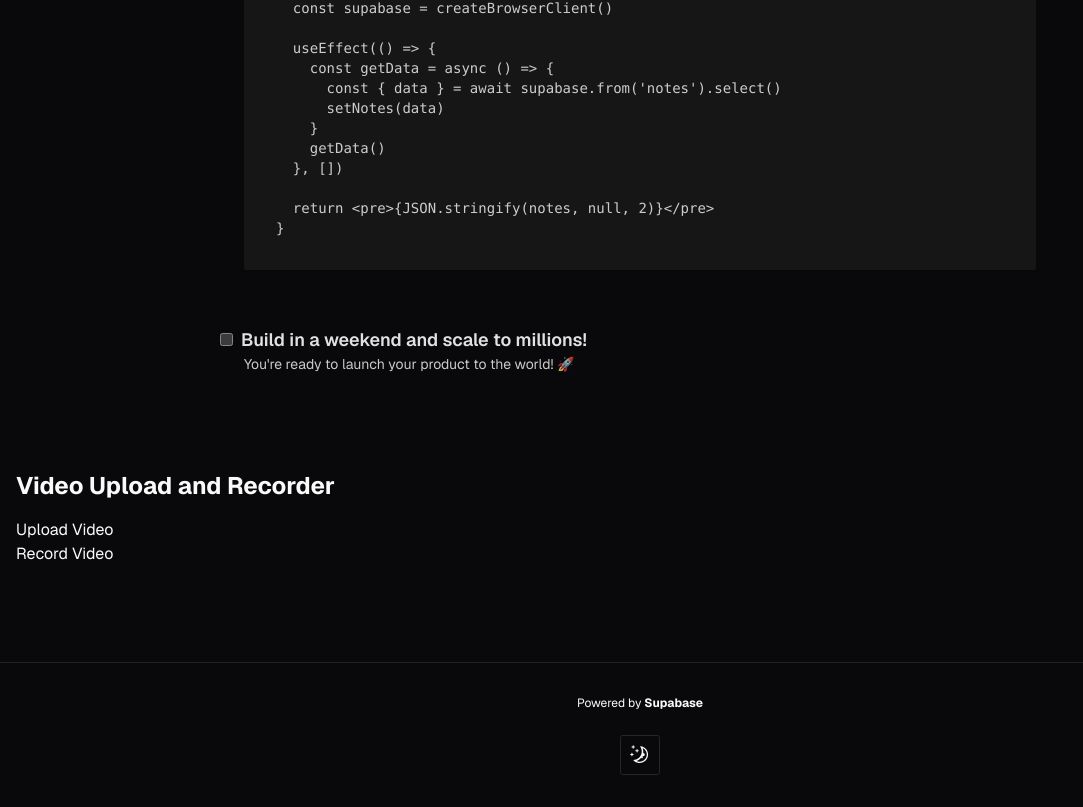
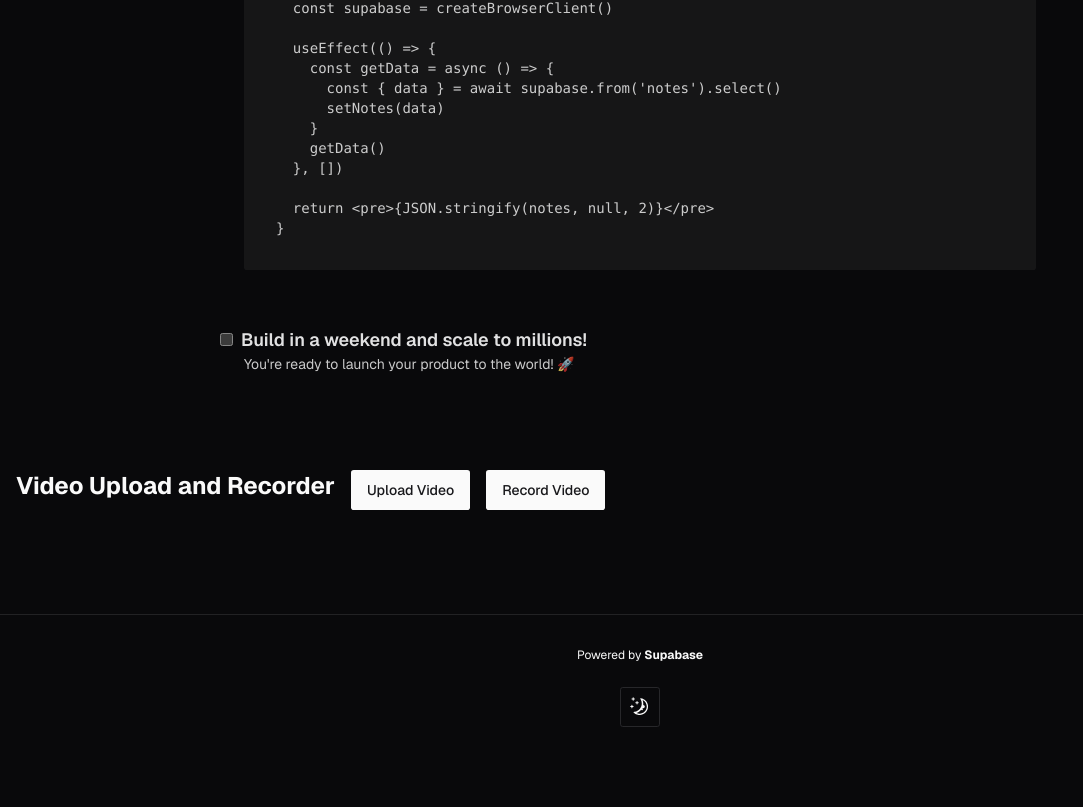
Before and after one commit to pmewbourne/p-olygraph_app, a Next.js app: page / in a window 1280 px wide. Shown: the part 1790-2597 px from the top of the page, without its empty margins (0-1083 px from the left). After the commit the page ends 2549 px from the top, so only its background shows below. Built offline with nearby package versions, Linux system fonts and the light colour scheme; no server answers.

Commit message:
file upload and video are buttons

```diff
--- a/src/app/page.tsx
+++ b/src/app/page.tsx
@@ -8,6 +8,7 @@
 import React from 'react';
 import { FileUploadButton } from '../components/FileUploadButton';
 import { VideoRecorder } from '../components/VideoRecorder';
+import { Button } from '@/components/ui/button'
 
 export default async function Index() {
 
@@ -43,9 +44,11 @@
       </div>
 
       <div className="container mx-auto p-4">
-        <h1 className="text-2xl font-bold mb-4">Video Upload and Recorder</h1>
-          <FileUploadButton />
-          <VideoRecorder />
+        <div className="flex space-x-4">
+          <h1 className="text-2xl font-bold mb-4">Video Upload and Recorder</h1>
+            <FileUploadButton />
+            <VideoRecorder />
+        </div>
       </div>
 
       <footer className="w-full justify-center border-t border-t-foreground/10 p-8 text-center text-xs">
--- a/src/components/FileUploadButton.tsx
+++ b/src/components/FileUploadButton.tsx
@@ -1,9 +1,11 @@
 "use client";
-import { useState } from 'react';
+import { useState } from "react";
+import { Button } from "./ui/button"; // Assuming Button is in the ui folder
 
 export const FileUploadButton = () => {
   const [videoURL, setVideoURL] = useState<string | null>(null);
 
+  // File input handler
   const handleVideoUpload = (event: React.ChangeEvent<HTMLInputElement>) => {
     const file = event.target.files?.[0];
     if (file) {
@@ -12,8 +14,14 @@
     }
   };
 
+  // Simulate click on hidden file input
+  const triggerFileInput = () => {
+    document.getElementById("video-upload")?.click();
+  };
+
   return (
     <div>
+      {/* Hidden file input */}
       <input
         type="file"
         accept="video/*"
@@ -21,9 +29,50 @@
         className="hidden"
         id="video-upload"
       />
-      <label htmlFor="video-upload" className="btn-upload">Upload Video</label>
 
+      {/* Button styled to trigger file upload */}
+      <Button onClick={triggerFileInput} variant="default" size="default">
+        Upload Video
+      </Button>
+
+      {/* Display video if a file has been uploaded */}
       {videoURL && <video src={videoURL} controls className="w-full mt-4" />}
     </div>
   );
 };
+
+
+// "use client";
+// import { useState } from 'react';
+// import { Button } from './ui/button';
+
+// export const FileUploadButton = () => {
+//   const [videoURL, setVideoURL] = useState<string | null>(null);
+
+//   const handleVideoUpload = (event: React.ChangeEvent<HTMLInputElement>) => {
+//     const file = event.target.files?.[0];
+//     if (file) {
+//       const url = URL.createObjectURL(file);
+//       setVideoURL(url);
+//     }
+//   };
+
+//   return (
+//     <div>
+//       <input
+//         type="file"
+//         accept="video/*"
+//         onChange={handleVideoUpload}
+//         className="hidden"
+//         id="video-upload"
+//       />
+//       {/* <label htmlFor="video-upload" className="btn-upload">Upload Video</label> */}
+
+//       <label htmlFor="video-upload">
+//         <Button variant="default" size="default">Upload Video</Button>
+//       </label>
+
+//       {videoURL && <video src={videoURL} controls className="w-full mt-4" />}
+//     </div>
+//   );
+// };
--- a/src/components/VideoRecorder.tsx
+++ b/src/components/VideoRecorder.tsx
@@ -1,5 +1,6 @@
 "use client";
 import { useState, useRef } from 'react';
+import { Button } from './ui/button';
 
 export const VideoRecorder = () => {
   const [recording, setRecording] = useState(false);
@@ -32,9 +33,10 @@
 
   return (
     <div>
-      <button onClick={recording ? stopRecording : startRecording} className="btn-record">
+
+      <Button onClick={recording ? stopRecording : startRecording} className="btn-record">
         {recording ? 'Stop Recording' : 'Record Video'}
-      </button>
+      </Button>
 
       {videoURL && <video src={videoURL} controls className="w-full mt-4" />}
     </div>
```
